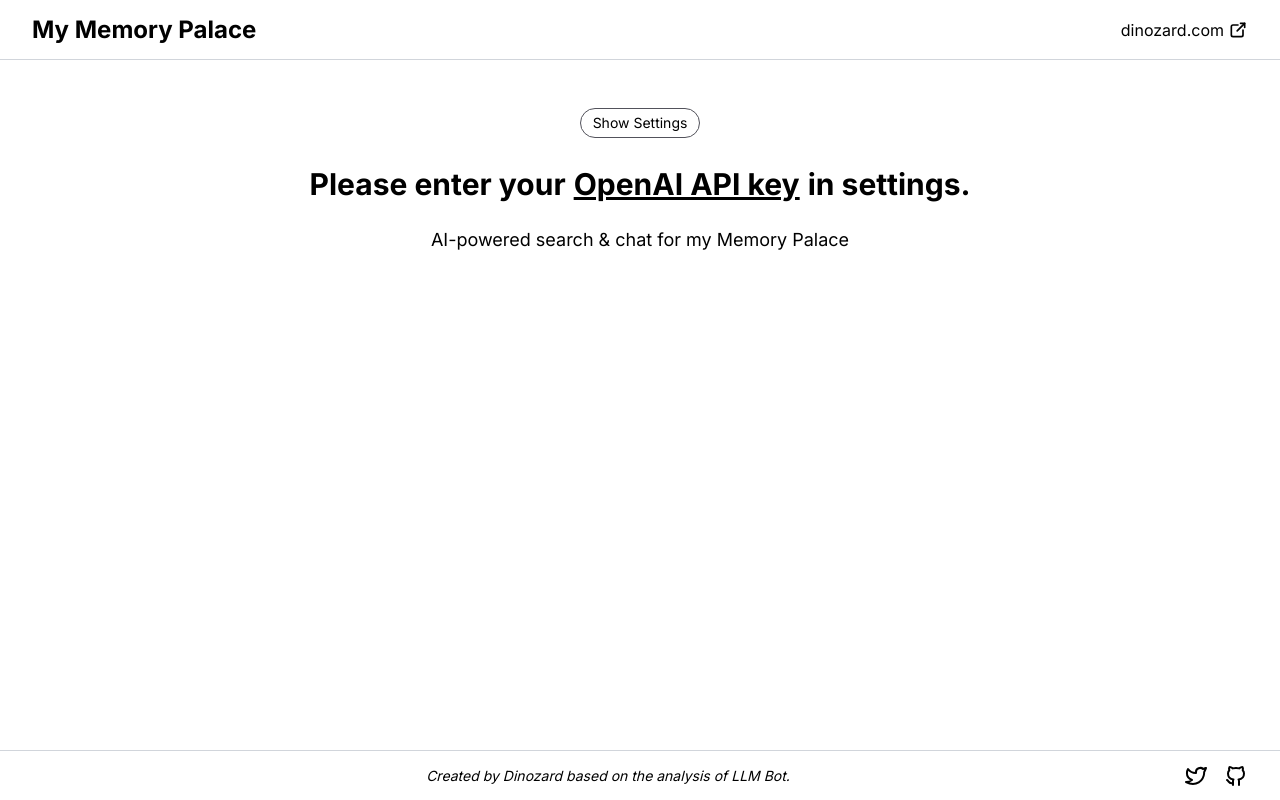
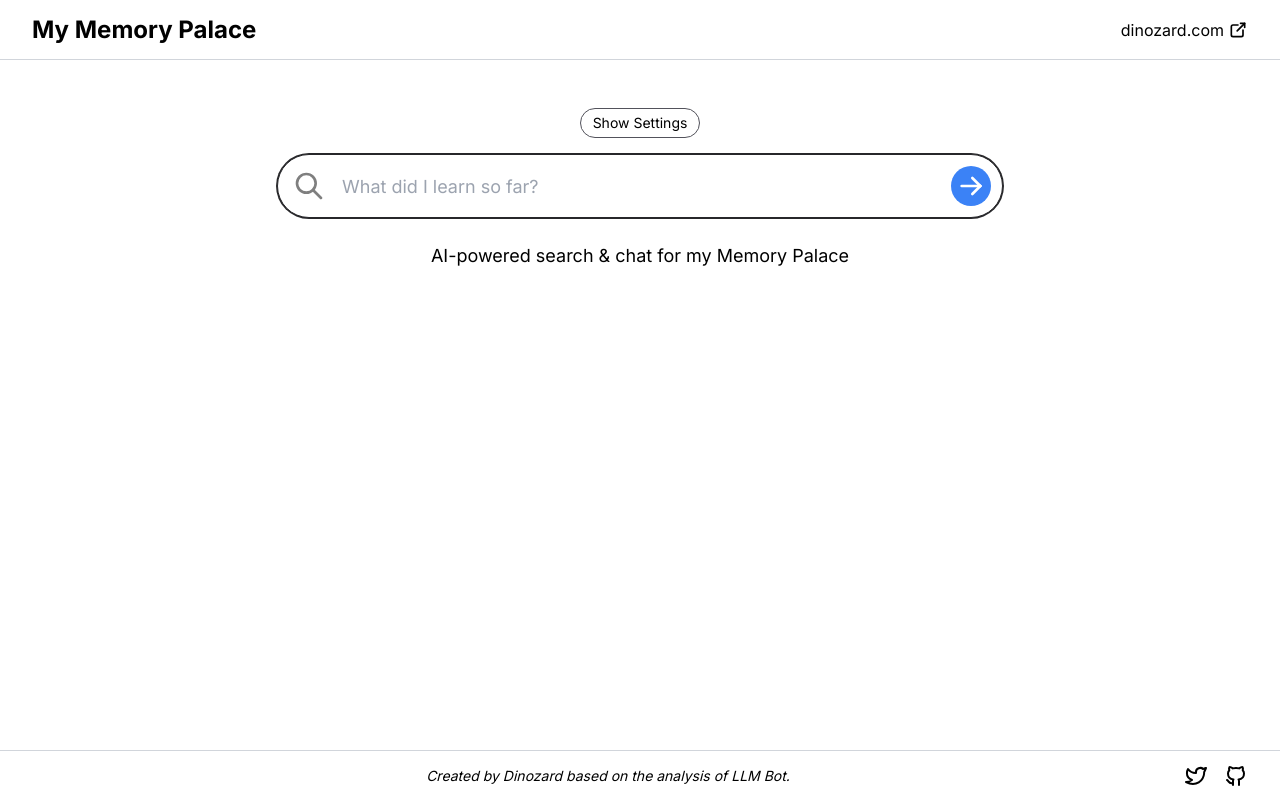
Before and after one commit to dino1729/mymemorypalace, a Next.js app: page / in a window 1280 px wide. Built offline with nearby package versions, Linux system fonts and the light colour scheme.

Commit message:
Made improvements to avoid entering api key always

```diff
--- a/pages/api/search.ts
+++ b/pages/api/search.ts
@@ -1,4 +1,5 @@
 import { supabaseAdmin } from "@/utils";
+const openaiApiKey = process.env.AZURE_OPENAI_APIKEY!;
 const openaiEndpoint = process.env.AZURE_OPENAI_ENDPOINT!;
 const openaiEmbedding = process.env.AZURE_OPENAI_EMBEDDING!;
 const openaiVersion = process.env.AZURE_OPENAI_VERSION!;
@@ -9,9 +10,8 @@
 const handler = async (req: Request): Promise<Response> => {
 
   try {
-    const { query, apiKey, matches } = (await req.json()) as {
+    const { query, matches } = (await req.json()) as {
       query: string;
-      apiKey: string;
       matches: number;
     };
 
@@ -22,7 +22,7 @@
     const res = await fetch(url, {
       headers: {
         "Content-Type": "application/json",
-        "api-key": apiKey
+        "api-key": openaiApiKey
       },
       method: "POST",
       body: JSON.stringify({
--- a/pages/index.tsx
+++ b/pages/index.tsx
@@ -18,13 +18,13 @@
   const [showSettings, setShowSettings] = useState<boolean>(false);
   const [mode, setMode] = useState<"search" | "chat">("chat");
   const [matchCount, setMatchCount] = useState<number>(5);
-  const [apiKey, setApiKey] = useState<string>("");
+  // const [apiKey, setApiKey] = useState<string>("");
 
   const handleSearch = async () => {
-    if (!apiKey) {
-      alert("Please enter an API key.");
-      return;
-    }
+    // if (!apiKey) {
+    //   alert("Please enter an API key.");
+    //   return;
+    // }
 
     if (!query) {
       alert("Please enter a query.");
@@ -41,7 +41,8 @@
       headers: {
         "Content-Type": "application/json"
       },
-      body: JSON.stringify({ query, apiKey, matches: matchCount })
+      //body: JSON.stringify({ query, apiKey, matches: matchCount })
+      body: JSON.stringify({ query, matches: matchCount })
     });
 
     if (!searchResponse.ok) {
@@ -61,10 +62,10 @@
   };
 
   const handleAnswer = async () => {
-    if (!apiKey) {
-      alert("Please enter an API key.");
-      return;
-    }
+    // if (!apiKey) {
+    //   alert("Please enter an API key.");
+    //   return;
+    // }
 
     if (!query) {
       alert("Please enter a query.");
@@ -81,7 +82,8 @@
       headers: {
         "Content-Type": "application/json"
       },
-      body: JSON.stringify({ query, apiKey, matches: matchCount })
+      //body: JSON.stringify({ query, apiKey, matches: matchCount })
+      body: JSON.stringify({ query, matches: matchCount })
     });
 
     if (!searchResponse.ok) {
@@ -104,7 +106,8 @@
       headers: {
         "Content-Type": "application/json"
       },
-      body: JSON.stringify({ prompt, apiKey })
+      //body: JSON.stringify({ prompt, apiKey })
+      body: JSON.stringify({ prompt })
     });
 
     if (!answerResponse.ok) {
@@ -145,12 +148,12 @@
   };
 
   const handleSave = () => {
-    if (apiKey.length !== 32) {
-      alert("Please enter a valid API key.");
-      return;
-    }
+    // if (apiKey.length !== 32) {
+    //   alert("Please enter a valid API key.");
+    //   return;
+    // }
 
-    localStorage.setItem("MP_KEY", apiKey);
+    //localStorage.setItem("MP_KEY", apiKey);
     localStorage.setItem("MP_MATCH_COUNT", matchCount.toString());
     localStorage.setItem("MP_MODE", mode);
 
@@ -159,11 +162,11 @@
   };
 
   const handleClear = () => {
-    localStorage.removeItem("MP_KEY");
+    //localStorage.removeItem("MP_KEY");
     localStorage.removeItem("MP_MATCH_COUNT");
     localStorage.removeItem("MP_MODE");
 
-    setApiKey("");
+    //setApiKey("");
     setMatchCount(5);
     setMode("search");
   };
@@ -177,13 +180,13 @@
   }, [matchCount]);
 
   useEffect(() => {
-    const MP_KEY = localStorage.getItem("MP_KEY");
+    //const MP_KEY = localStorage.getItem("MP_KEY");
     const MP_MATCH_COUNT = localStorage.getItem("MP_MATCH_COUNT");
     const MP_MODE = localStorage.getItem("MP_MODE");
 
-    if (MP_KEY) {
-      setApiKey(MP_KEY);
-    }
+    // if (MP_KEY) {
+    //   setApiKey(MP_KEY);
+    // }
 
     if (MP_MATCH_COUNT) {
       setMatchCount(parseInt(MP_MATCH_COUNT));
@@ -251,7 +254,7 @@
                   />
                 </div>
 
-                <div className="mt-2">
+                {/* <div className="mt-2">
                   <div>OpenAI API Key</div>
                   <input
                     type="password"
@@ -266,7 +269,7 @@
                       }
                     }}
                   />
-                </div>
+                </div> */}
 
                 <div className="mt-4 flex space-x-2 justify-center">
                   <div
@@ -286,7 +289,7 @@
               </div>
             )}
 
-            {apiKey.length === 32 ? (
+            {/* {apiKey.length === 32 ? (
               <div className="relative w-full mt-4">
                 <IconSearch className="absolute top-3 w-10 left-1 h-6 rounded-full opacity-50 sm:left-3 sm:top-4 sm:h-8" />
 
@@ -318,7 +321,28 @@
                 </a>
                 in settings.
               </div>
-            )}
+            )} */}
+            <div className="relative w-full mt-4">
+              <IconSearch className="absolute top-3 w-10 left-1 h-6 rounded-full opacity-50 sm:left-3 sm:top-4 sm:h-8" />
+
+              <input
+                ref={inputRef}
+                className="h-12 w-full rounded-full border border-zinc-600 pr-12 pl-11 focus:border-zinc-800 focus:outline-none focus:ring-1 focus:ring-zinc-800 sm:h-16 sm:py-2 sm:pr-16 sm:pl-16 sm:text-lg"
+                type="text"
+                placeholder="What did I learn so far?"
+                value={query}
+                onChange={(e) => setQuery(e.target.value)}
+                onKeyDown={handleKeyDown}
+              />
+
+              <button>
+                <IconArrowRight
+                  onClick={mode === "search" ? handleSearch : handleAnswer}
+                  className="absolute right-2 top-2.5 h-7 w-7 rounded-full bg-blue-500 p-1 hover:cursor-pointer hover:bg-blue-600 sm:right-3 sm:top-3 sm:h-10 sm:w-10 text-white"
+                />
+              </button>
+            </div>
+
 
             {loading ? (
               <div className="mt-6 w-full">
--- a/utils/index.ts
+++ b/utils/index.ts
@@ -8,7 +8,7 @@
 const openaiModel = process.env.AZURE_OPENAI_MODEL!;
 const openaiVersion = process.env.AZURE_OPENAI_VERSION!;
 
-export const OpenAIStream = async (prompt: string, apiKey: string) => {
+export const OpenAIStream = async (prompt: string) => {
   const encoder = new TextEncoder();
   const decoder = new TextDecoder();
 
@@ -22,7 +22,7 @@
     method: "POST",
     body: JSON.stringify({
       "model": openaiModel,
-      "prompt": "<|im_start|>system\nYou are a helpful assistant that accurately answers queries using my memory palace. The memory palace is a location where my personal learnings are placed. Use the text provided to form your answer, but avoid copying word-for-word from the essays. Try to use your own words when possible. Keep your answer under 10 sentences. Be accurate, helpful, concise, and clear by helping me remember things that I learned.\n<|im_end|>\n<|im_start|>user\n"+prompt+"\n<|im_end|>\n<|im_start|>assistant\n\n<|im_end|>\n",
+      "prompt": "<|im_start|>system\nYou are an intelligent and helpful assistant that accurately answers queries using my memory palace – a location where my personal learnings are stored. You will be provided with a subset of passages from this memory database, which could contain the most likely answer to my query. Please use the text provided to form your answer, but try to avoid copying word-for-word from the passages. Use your own knowledge database only if you don't find a relavant answer in the provided context and keep your answer concise, using no more than 10 sentences.\n<|im_end|>\n<|im_start|>user\n"+prompt+"\n<|im_end|>\n<|im_start|>assistant\n\n<|im_end|>\n",
       "max_tokens": 420,
       "temperature": 0.8,
       "stream": true,
```
